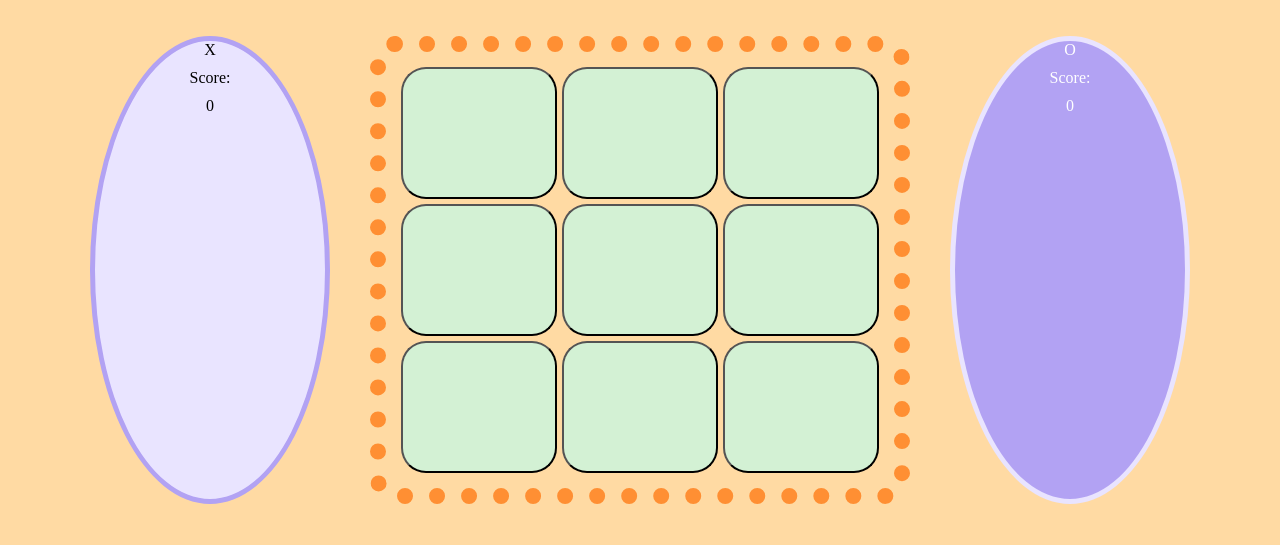
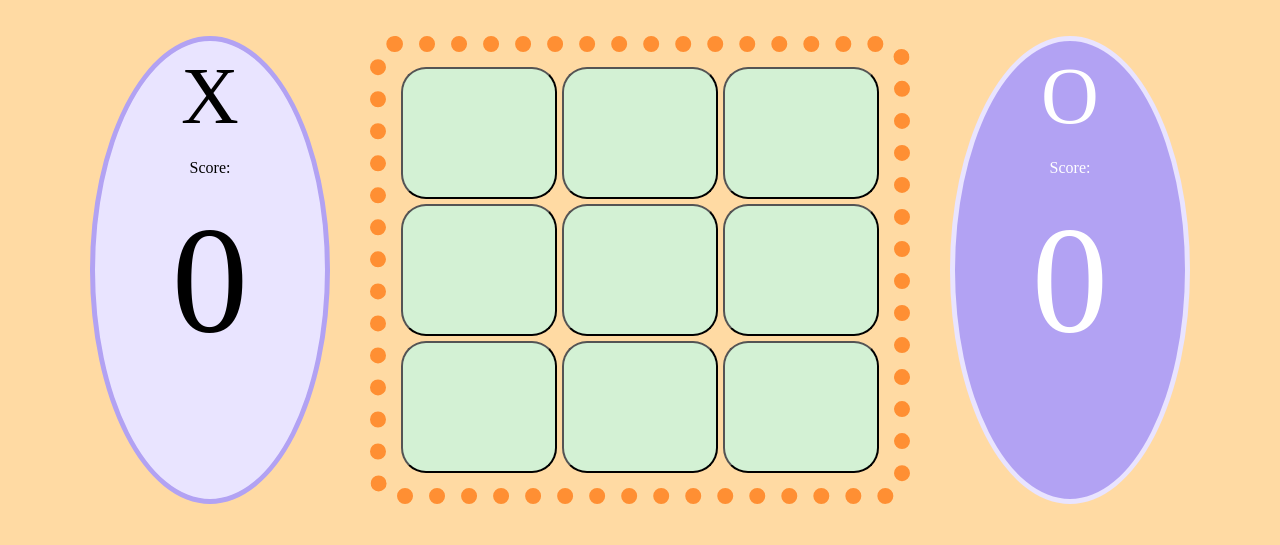
Before and after one commit to lukespicknall/TicTacToe, a website: page index.html in a window 1280 px wide. Shown: the part 130-675 px from the top of the page. Drawn offline with Linux system fonts and the light colour scheme; a web font is replaced by a local one.

Commit message:
develop x/oStat section. change thier display to grid to allow easier resizing. Tie player score to DOM display. work on fonts and font sizes.

```diff
--- a/index.html
+++ b/index.html
@@ -13,7 +13,8 @@
       <div class="header">
         <div class="game-stat">X GOES FIRST</div>
       </div>
-      <div class="x-stat">X
+      <div class="x-stat">
+        <div class="play-head">X</div>
         <div class="score-head">Score:</div>
         <div id="x-score">0</div></div>
       <div id="game-box">
@@ -29,7 +30,8 @@
           <button class="square" id="8"></button>
         </div>
       </div>
-      <div class="o-stat">O
+      <div class="o-stat">
+        <div class="play-head">O</div>
         <div class="score-head">Score:</div>
         <div id="o-score">0</div>
       </div>
--- a/style.css
+++ b/style.css
@@ -1,3 +1,8 @@
+@font-face {
+    font-family: tester;
+    src: url(Roboto-Regular.ttf);
+}
+
 :root {
     --main-orange: rgb(255, 218, 163);
     --light-purp: rgb(233, 228, 255);
@@ -5,6 +10,7 @@
 }
 
 * {
+    font-family: tester;
     padding: 0;
     margin: 0;
 }
@@ -51,29 +57,53 @@ body {
     transition: all ease-in-out .4s;
 }
 
+.x-stat,
+.o-stat {
+    display: grid;
+    grid-template-rows: 1fr 1fr 6fr;
+    grid-template-columns: 1fr;
+    border-radius: 50%;
+    padding-top: 10px;
+}
+
 .x-stat {
     grid-area: xstat;
-    display: flex;
-    align-items: center;
-    flex-direction: column;
-    gap: 10px;
     background-color: var(--light-purp);
     border: 5px solid var(--dark-purp);
-    border-radius: 50%;
     margin-right: 30px;
 }
 
 .o-stat {
     grid-area: ostat;
-    display: flex;
-    align-items: center;
-    flex-direction: column;
-    gap: 10px;
     background-color: var(--dark-purp);
     border: 5px solid var(--light-purp);
     color: white;
-    border-radius: 50%;
     margin-left: 30px;
+}
+
+.play-head,
+.score-head,
+#x-score,
+#o-score {
+display: flex;
+}
+
+.play-head {
+justify-content: center;
+align-items: flex-end;
+font-size: 500%;
+
+}
+
+.score-head {
+justify-content: center;
+align-items: center;
+}
+
+#x-score,
+#o-score {
+justify-content: center;
+font-size: 955%;
 }
 
 #game-box {
@@ -134,7 +164,6 @@ body {
     align-items: center;
     border: 5px solid rgb(230, 110, 110);
     background-color: rgb(255, 230, 230);
-    font-size: 1em;
     width: 30%;
     height: 50%;
     border-radius: 25px;
```
Also changed, not shown: 1 other file.
